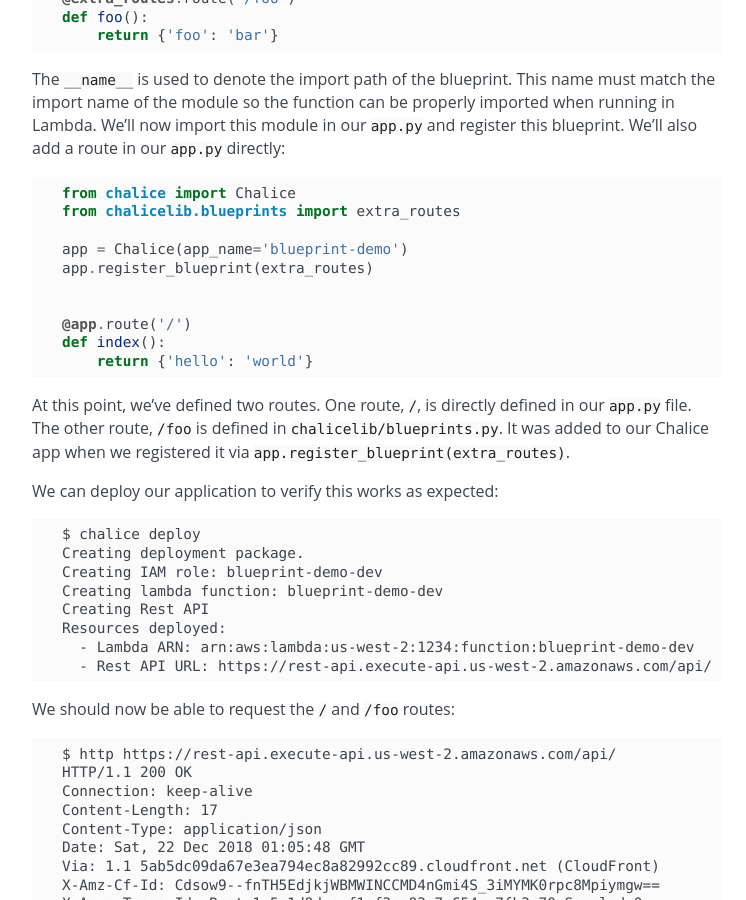
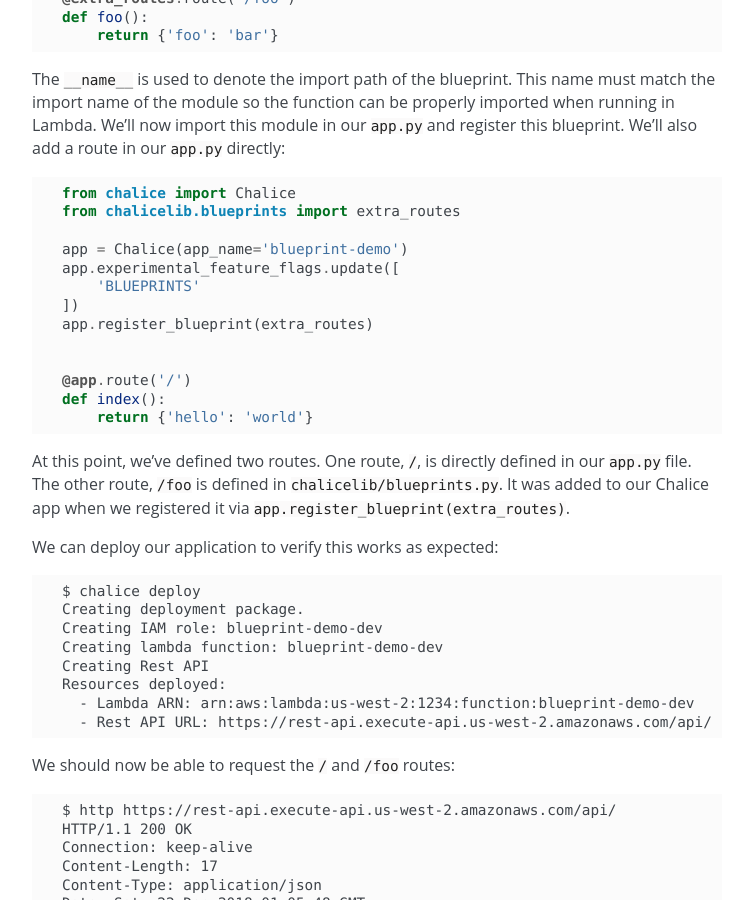
Before and after one commit to aws/chalice, a Sphinx documentation site: the page built from docs/source/topics/blueprints.rst, in a window 1280 px wide and 900 px high, scrolled down 1103 px. Shown: the whole window, without its empty margins (398-1144 px from the left). Built offline with Sphinx 7.4.7, drawn with Linux system fonts in a browser that asks for light colours; pages that are not in the unit, such as notebooks, are missing from menus; some of the changed text lies outside the part shown.

Commit message:
Blueprint feature flag docs
* Fix method call on `experimental_feature_flags` set
* Modify docs to cover setting feature flags

```diff
--- a/docs/source/topics/blueprints.rst
+++ b/docs/source/topics/blueprints.rst
@@ -10,7 +10,7 @@
   .. code-block:: python
 
     app = Chalice('myapp')
-    app.experimental_feature_flags.extend([
+    app.experimental_feature_flags.update([
         'BLUEPRINTS'
     ])
 
@@ -73,6 +73,9 @@
     from chalicelib.blueprints import extra_routes
 
     app = Chalice(app_name='blueprint-demo')
+    app.experimental_feature_flags.update([
+        'BLUEPRINTS'
+    ])
     app.register_blueprint(extra_routes)
 
 
@@ -206,6 +209,9 @@
     from chalicelib.api import myapi
 
     app = Chalice(app_name='blueprint-demo')
+    app.experimental_feature_flags.update([
+        'BLUEPRINTS'
+    ])
     app.register_blueprint(myevents)
     app.register_blueprint(myapi)
 
```
